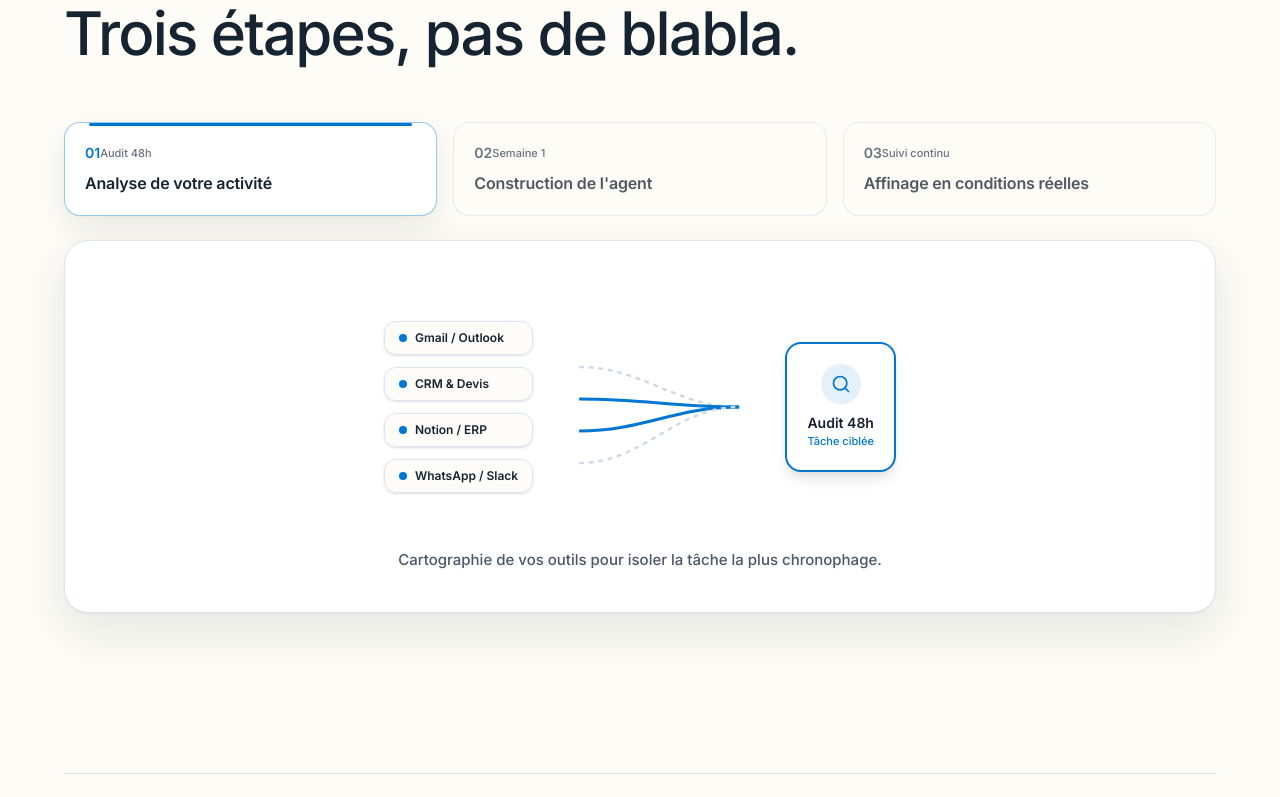
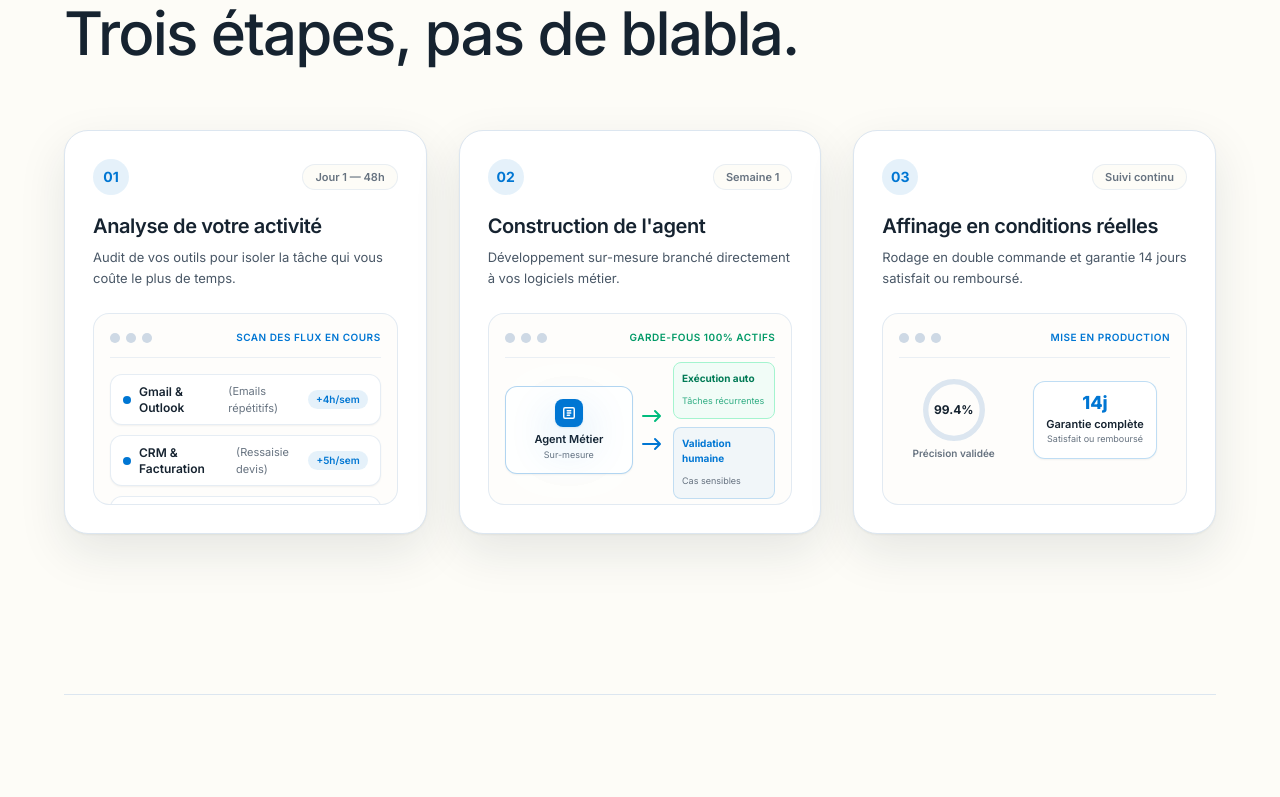
Before and after one commit to Tom78200/tomcottu-site, a Next.js app: page / in a window 1280 px wide. Shown: the part 5060-5857 px from the top of the page. Built offline with nearby package versions, Linux system fonts and the light colour scheme; no server answers.

Commit message:
feat: high-end Bento studio showcase in HowItWorks with reactive glow tracking, spring physics and macOS micro-mockups

```diff
--- a/src/components/HowItWorks.tsx
+++ b/src/components/HowItWorks.tsx
@@ -1,214 +1,275 @@
 "use client";
 
-import { useEffect, useRef, useState } from "react";
+import { useRef, useState } from "react";
 import {
-  AnimatePresence,
   motion,
   useInView,
   useReducedMotion,
 } from "motion/react";
 
-/* ── VISUEL ÉTAPE 01 : Cartographie des flux ── */
-function StepVisual1() {
+/* ── MOCKUP ANIMÉ ÉTAPE 01 : Scanner & Flux d'outils ── */
+function MockupStep1() {
   return (
-    <div className="relative flex w-full flex-col items-center justify-center py-6 sm:py-10">
-      <div className="relative flex w-full max-w-lg items-center justify-between gap-4">
-        {/* Outils sources */}
-        <div className="flex flex-col gap-3">
-          {["Gmail / Outlook", "CRM & Devis", "Notion / ERP", "WhatsApp / Slack"].map(
-            (tool, i) => (
-              <motion.div
-                key={tool}
-                initial={{ opacity: 0, x: -16 }}
-                animate={{ opacity: 1, x: 0 }}
-                transition={{ duration: 0.4, delay: i * 0.08 }}
-                className="flex items-center gap-2 rounded-xl border border-border-soft bg-background/80 px-3.5 py-2 text-xs font-semibold text-foreground shadow-sm"
-              >
-                <span className="h-2 w-2 rounded-full bg-accent" />
-                {tool}
-              </motion.div>
-            )
-          )}
+    <div className="relative h-48 w-full overflow-hidden rounded-2xl border border-border-soft/80 bg-background/50 p-4 backdrop-blur-sm">
+      {/* Header macOS épuré */}
+      <div className="flex items-center justify-between pb-3 border-b border-border-soft/60">
+        <div className="flex items-center gap-1.5">
+          <span className="h-2.5 w-2.5 rounded-full bg-border" />
+          <span className="h-2.5 w-2.5 rounded-full bg-border" />
+          <span className="h-2.5 w-2.5 rounded-full bg-border" />
         </div>
+        <span className="text-[10px] font-semibold tracking-wider text-accent uppercase">
+          Scan des flux en cours
+        </span>
+      </div>
 
-        {/* Lignes de flux animées */}
-        <div className="relative flex flex-1 items-center justify-center">
-          <svg className="w-full h-32 overflow-visible" viewBox="0 0 100 80" fill="none">
-            <path d="M0,15 C40,15 60,40 100,40" stroke="var(--border)" strokeWidth="1.5" strokeDasharray="3 3" />
-            <path d="M0,35 C40,35 60,40 100,40" stroke="var(--accent)" strokeWidth="2" />
-            <path d="M0,55 C40,55 60,40 100,40" stroke="var(--accent)" strokeWidth="2" />
-            <path d="M0,75 C40,75 60,40 100,40" stroke="var(--border)" strokeWidth="1.5" strokeDasharray="3 3" />
-          </svg>
-        </div>
-
-        {/* Nœud d'audit central */}
-        <motion.div
-          initial={{ opacity: 0, scale: 0.9 }}
-          animate={{ opacity: 1, scale: 1 }}
-          transition={{ duration: 0.4, delay: 0.25 }}
-          className="flex flex-col items-center rounded-2xl border-2 border-accent bg-white p-5 text-center shadow-lg"
-        >
-          <div className="flex h-10 w-10 items-center justify-center rounded-full bg-accent/10 text-accent">
-            <svg width="20" height="20" viewBox="0 0 24 24" fill="none" stroke="currentColor" strokeWidth="2" strokeLinecap="round" strokeLinejoin="round">
-              <circle cx="11" cy="11" r="8" />
-              <path d="m21 21-4.3-4.3" />
-            </svg>
-          </div>
-          <span className="mt-2 text-[14px] font-semibold text-foreground">Audit 48h</span>
-          <span className="text-[11px] font-medium text-accent">Tâche ciblée</span>
-        </motion.div>
+      {/* Visualisation animée */}
+      <div className="mt-4 flex flex-col gap-2.5">
+        {[
+          { name: "Gmail & Outlook", tag: "Emails répétitifs", gain: "4h/sem" },
+          { name: "CRM & Facturation", tag: "Ressaisie devis", gain: "5h/sem" },
+          { name: "Notion & Slack", tag: "Tri & synthèses", gain: "3h/sem" },
+        ].map((item, i) => (
+          <motion.div
+            key={item.name}
+            initial={{ opacity: 0, x: -10 }}
+            animate={{ opacity: 1, x: 0 }}
+            transition={{ duration: 0.5, delay: i * 0.15 }}
+            className="group flex items-center justify-between rounded-xl border border-border-soft/70 bg-white px-3 py-2 shadow-xs transition-colors hover:border-accent/30"
+          >
+            <div className="flex items-center gap-2">
+              <span className="relative flex h-2 w-2">
+                <span className="absolute inline-flex h-full w-full animate-ping rounded-full bg-accent/40 opacity-75" />
+                <span className="relative inline-flex h-2 w-2 rounded-full bg-accent" />
+              </span>
+              <span className="text-xs font-semibold text-foreground">{item.name}</span>
+              <span className="hidden sm:inline text-[11px] text-muted-soft">({item.tag})</span>
+            </div>
+            <span className="rounded-full bg-accent/10 px-2 py-0.5 text-[10px] font-semibold text-accent">
+              +{item.gain}
+            </span>
+          </motion.div>
+        ))}
       </div>
     </div>
   );
 }
 
-/* ── VISUEL ÉTAPE 02 : L'Agent & Les Garde-fous ── */
-function StepVisual2() {
+/* ── MOCKUP ANIMÉ ÉTAPE 02 : Architecture & Garde-fous ── */
+function MockupStep2() {
   return (
-    <div className="relative flex w-full flex-col items-center justify-center py-6 sm:py-10">
-      <div className="relative flex w-full max-w-lg items-center justify-between gap-4">
-        {/* Entrée */}
-        <motion.div
-          initial={{ opacity: 0, scale: 0.9 }}
-          animate={{ opacity: 1, scale: 1 }}
-          className="flex flex-col items-center rounded-2xl border border-border-soft bg-background/80 p-4 text-center"
-        >
-          <span className="text-[11px] font-semibold uppercase tracking-wider text-muted-soft">Entrée</span>
-          <span className="mt-1 text-[13px] font-semibold text-foreground">Demande client</span>
-        </motion.div>
+    <div className="relative h-48 w-full overflow-hidden rounded-2xl border border-border-soft/80 bg-background/50 p-4 backdrop-blur-sm">
+      {/* Header macOS */}
+      <div className="flex items-center justify-between pb-3 border-b border-border-soft/60">
+        <div className="flex items-center gap-1.5">
+          <span className="h-2.5 w-2.5 rounded-full bg-border" />
+          <span className="h-2.5 w-2.5 rounded-full bg-border" />
+          <span className="h-2.5 w-2.5 rounded-full bg-border" />
+        </div>
+        <span className="text-[10px] font-semibold tracking-wider text-emerald-600 uppercase">
+          Garde-fous 100% actifs
+        </span>
+      </div>
 
-        {/* Bloc central Agent */}
-        <motion.div
-          initial={{ opacity: 0, y: 10 }}
-          animate={{ opacity: 1, y: 0 }}
-          transition={{ duration: 0.4, delay: 0.15 }}
-          className="flex flex-col items-center rounded-2xl border-2 border-accent bg-white p-5 shadow-lg"
-        >
-          <div className="flex h-10 w-10 items-center justify-center rounded-full bg-accent text-accent-foreground shadow-accent">
-            <svg width="20" height="20" viewBox="0 0 24 24" fill="none" stroke="currentColor" strokeWidth="2" strokeLinecap="round" strokeLinejoin="round">
+      {/* Schéma de flux sécurisé */}
+      <div className="mt-4 flex h-28 items-center justify-between gap-2">
+        {/* Nœud Central Agent */}
+        <div className="relative flex flex-1 flex-col items-center justify-center rounded-xl border border-accent/30 bg-white p-3 shadow-xs">
+          <div className="relative flex h-7 w-7 items-center justify-center rounded-lg bg-accent text-accent-foreground shadow-accent">
+            <svg width="14" height="14" viewBox="0 0 24 24" fill="none" stroke="currentColor" strokeWidth="2.5" strokeLinecap="round" strokeLinejoin="round">
               <rect width="18" height="18" x="3" y="3" rx="2" />
               <path d="M9 8h6M9 12h6M9 16h4" />
             </svg>
           </div>
-          <span className="mt-2 text-[14px] font-semibold text-foreground">Agent sur-mesure</span>
-          <span className="text-[11px] font-medium text-muted-soft">Règles métier codées</span>
-        </motion.div>
+          <span className="mt-1 text-[11px] font-semibold text-foreground">Agent Métier</span>
+          <span className="text-[9px] text-muted-soft">Sur-mesure</span>
+        </div>
 
-        {/* 2 Sorties sécurisées */}
-        <div className="flex flex-col gap-3">
-          <motion.div
-            initial={{ opacity: 0, x: 16 }}
-            animate={{ opacity: 1, x: 0 }}
-            transition={{ duration: 0.4, delay: 0.2 }}
-            className="flex items-center gap-2 rounded-xl border border-accent/30 bg-accent/5 px-3.5 py-2 text-xs font-semibold text-accent"
-          >
-            <span className="h-2 w-2 rounded-full bg-emerald-500" />
-            Action autonome (90%)
-          </motion.div>
-          <motion.div
-            initial={{ opacity: 0, x: 16 }}
-            animate={{ opacity: 1, x: 0 }}
-            transition={{ duration: 0.4, delay: 0.3 }}
-            className="flex items-center gap-2 rounded-xl border border-border-soft bg-background/80 px-3.5 py-2 text-xs font-semibold text-foreground"
-          >
-            <span className="h-2 w-2 rounded-full bg-amber-500" />
-            Validation humaine (10%)
-          </motion.div>
+        {/* Flèches */}
+        <div className="flex flex-col gap-3 py-1">
+          <svg width="24" height="16" viewBox="0 0 24 16" fill="none" className="text-emerald-500">
+            <path d="M2 8h16M14 3l5 5-5 5" stroke="currentColor" strokeWidth="2" strokeLinecap="round" strokeLinejoin="round" />
+          </svg>
+          <svg width="24" height="16" viewBox="0 0 24 16" fill="none" className="text-accent">
+            <path d="M2 8h16M14 3l5 5-5 5" stroke="currentColor" strokeWidth="2" strokeLinecap="round" strokeLinejoin="round" />
+          </svg>
+        </div>
+
+        {/* 2 Règles */}
+        <div className="flex flex-1 flex-col gap-2">
+          <div className="rounded-lg border border-emerald-200 bg-emerald-50/70 p-2 text-left">
+            <span className="text-[10px] font-bold text-emerald-700 block">Exécution auto</span>
+            <span className="text-[9px] text-emerald-600/80">Tâches récurrentes</span>
+          </div>
+          <div className="rounded-lg border border-accent/20 bg-accent/5 p-2 text-left">
+            <span className="text-[10px] font-bold text-accent block">Validation humaine</span>
+            <span className="text-[9px] text-muted-soft">Cas sensibles</span>
+          </div>
         </div>
       </div>
     </div>
   );
 }
 
-/* ── VISUEL ÉTAPE 03 : Rodage & Garantie ── */
-function StepVisual3() {
+/* ── MOCKUP ANIMÉ ÉTAPE 03 : Rodage & Certification ── */
+function MockupStep3() {
   return (
-    <div className="relative flex w-full flex-col items-center justify-center py-6 sm:py-10">
-      <div className="relative flex w-full max-w-lg items-center justify-around gap-4">
-        {/* Test en direct */}
-        <motion.div
-          initial={{ opacity: 0, scale: 0.9 }}
-          animate={{ opacity: 1, scale: 1 }}
-          className="flex flex-col items-center rounded-2xl border border-border-soft bg-background/80 p-4 text-center"
-        >
-          <span className="text-[11px] font-semibold uppercase tracking-wider text-muted-soft">Rodage</span>
-          <span className="mt-1 text-[14px] font-semibold text-foreground">Double commande</span>
-          <span className="mt-1 text-[11px] text-accent font-medium">Cas réels</span>
-        </motion.div>
+    <div className="relative h-48 w-full overflow-hidden rounded-2xl border border-border-soft/80 bg-background/50 p-4 backdrop-blur-sm">
+      {/* Header macOS */}
+      <div className="flex items-center justify-between pb-3 border-b border-border-soft/60">
+        <div className="flex items-center gap-1.5">
+          <span className="h-2.5 w-2.5 rounded-full bg-border" />
+          <span className="h-2.5 w-2.5 rounded-full bg-border" />
+          <span className="h-2.5 w-2.5 rounded-full bg-border" />
+        </div>
+        <span className="text-[10px] font-semibold tracking-wider text-accent uppercase">
+          Mise en production
+        </span>
+      </div>
 
-        {/* Jauge Précision */}
-        <motion.div
-          initial={{ opacity: 0, y: 10 }}
-          animate={{ opacity: 1, y: 0 }}
-          transition={{ duration: 0.4, delay: 0.15 }}
-          className="flex flex-col items-center rounded-2xl border-2 border-accent bg-white p-5 shadow-lg"
-        >
-          <span className="text-[28px] font-bold text-accent leading-none">100%</span>
-          <span className="mt-1 text-[13px] font-semibold text-foreground">Précision validée</span>
-          <span className="text-[11px] text-muted-soft">Sur vos données</span>
-        </motion.div>
+      {/* Jauge de précision & Garantie */}
+      <div className="mt-4 flex items-center justify-around gap-3 pt-1">
+        {/* Anneau Circulaire */}
+        <div className="flex flex-col items-center">
+          <div className="relative flex h-16 w-16 items-center justify-center">
+            <svg className="h-16 w-16 -rotate-90" viewBox="0 0 36 36">
+              <path
+                d="M18 2.0845 a 15.9155 15.9155 0 0 1 0 31.831 a 15.9155 15.9155 0 0 1 0 -31.831"
+                fill="none"
+                stroke="var(--border-soft)"
+                strokeWidth="3"
+              />
+              <motion.path
+                d="M18 2.0845 a 15.9155 15.9155 0 0 1 0 31.831 a 15.9155 15.9155 0 0 1 0 -31.831"
+                fill="none"
+                stroke="var(--color-accent)"
+                strokeWidth="3.2"
+                strokeDasharray="100, 100"
+                strokeDashoffset="1"
+                strokeLinecap="round"
+                initial={{ strokeDashoffset: 100 }}
+                animate={{ strokeDashoffset: 1 }}
+                transition={{ duration: 1.4, ease: "easeOut" }}
+              />
+            </svg>
+            <span className="absolute text-xs font-bold text-foreground">99.4%</span>
+          </div>
+          <span className="mt-1 text-[10px] font-semibold text-muted-soft">Précision validée</span>
+        </div>
 
-        {/* Garantie */}
-        <motion.div
-          initial={{ opacity: 0, scale: 0.9 }}
-          animate={{ opacity: 1, scale: 1 }}
-          transition={{ duration: 0.4, delay: 0.25 }}
-          className="flex flex-col items-center rounded-2xl border border-accent/20 bg-accent/5 p-4 text-center"
-        >
-          <span className="text-[11px] font-semibold uppercase tracking-wider text-accent">Garantie</span>
-          <span className="mt-1 text-[14px] font-semibold text-foreground">14 jours</span>
-          <span className="mt-1 text-[11px] text-muted-soft">Satisfait ou remboursé</span>
-        </motion.div>
+        {/* Badge Garantie */}
+        <div className="flex flex-col items-center rounded-xl border border-accent/25 bg-white p-3 shadow-xs">
+          <span className="text-[18px] font-extrabold text-accent leading-none">14j</span>
+          <span className="mt-1 text-[11px] font-semibold text-foreground text-center">Garantie complète</span>
+          <span className="text-[9px] text-muted-soft">Satisfait ou remboursé</span>
+        </div>
       </div>
     </div>
   );
 }
 
-const stages = [
+const steps = [
   {
     step: "01",
-    tag: "Audit 48h",
+    tag: "Jour 1 — 48h",
     title: "Analyse de votre activité",
-    summary: "Cartographie de vos outils pour isoler la tâche la plus chronophage.",
-    visual: <StepVisual1 />,
+    summary: "Audit de vos outils pour isoler la tâche qui vous coûte le plus de temps.",
+    mockup: <MockupStep1 />,
   },
   {
     step: "02",
     tag: "Semaine 1",
     title: "Construction de l'agent",
-    summary: "Développement sur-mesure avec règles métier et garde-fous stricts.",
-    visual: <StepVisual2 />,
+    summary: "Développement sur-mesure branché directement à vos logiciels métier.",
+    mockup: <MockupStep2 />,
   },
   {
     step: "03",
     tag: "Suivi continu",
     title: "Affinage en conditions réelles",
-    summary: "Tests en double commande et garantie 14 jours satisfait ou remboursé.",
-    visual: <StepVisual3 />,
+    summary: "Rodage en double commande et garantie 14 jours satisfait ou remboursé.",
+    mockup: <MockupStep3 />,
   },
 ];
+
+/* ── CARTE AVEC MICRO-INTERACTIONS 3D & GLOW ── */
+function StepCard({
+  item,
+  index,
+  reduce,
+}: {
+  item: (typeof steps)[number];
+  index: number;
+  reduce: boolean | null;
+}) {
+  const [mousePos, setMousePos] = useState({ x: 0, y: 0 });
+  const [isHovered, setIsHovered] = useState(false);
+
+  const handleMouseMove = (e: React.MouseEvent<HTMLDivElement>) => {
+    const rect = e.currentTarget.getBoundingClientRect();
+    setMousePos({
+      x: e.clientX - rect.left,
+      y: e.clientY - rect.top,
+    });
+  };
+
+  return (
+    <motion.div
+      initial={reduce ? false : { opacity: 0, y: 24 }}
+      whileInView={{ opacity: 1, y: 0 }}
+      viewport={{ once: true, amount: 0.2 }}
+      transition={{
+        type: "spring",
+        stiffness: 220,
+        damping: 24,
+        delay: reduce ? 0 : index * 0.12,
+      }}
+      onMouseMove={handleMouseMove}
+      onMouseEnter={() => setIsHovered(true)}
+      onMouseLeave={() => setIsHovered(false)}
+      className="group relative flex flex-col justify-between overflow-hidden rounded-3xl border border-border-soft bg-white p-6 sm:p-7 shadow-card transition-all duration-300 hover:border-accent/40 hover:shadow-xl"
+    >
+      {/* Lueur subtile qui suit la souris */}
+      <div
+        className="pointer-events-none absolute -inset-px opacity-0 transition-opacity duration-300 group-hover:opacity-100"
+        style={{
+          background: `radial-gradient(400px circle at ${mousePos.x}px ${mousePos.y}px, var(--color-accent-soft), transparent 80%)`,
+        }}
+      />
+
+      {/* Contenu supérieur : Numéro & En-tête */}
+      <div className="relative z-10">
+        <div className="flex items-center justify-between">
+          <span
+            className="flex h-9 w-9 items-center justify-center rounded-full bg-accent/10 text-sm font-bold text-accent"
+            style={{ fontFamily: "var(--font-heading)" }}
+          >
+            {item.step}
+          </span>
+          <span className="rounded-full bg-background px-3 py-1 text-[11px] font-semibold text-muted-soft border border-border-soft/60">
+            {item.tag}
+          </span>
+        </div>
+
+        <h3 className="mt-4 text-[20px] font-semibold tracking-[-0.02em] text-foreground">
+          {item.title}
+        </h3>
+        <p className="mt-1.5 text-[13px] text-muted leading-relaxed" style={{ textWrap: "pretty" }}>
+          {item.summary}
+        </p>
+      </div>
+
+      {/* Mockup interactif en bas de carte */}
+      <div className="relative z-10 mt-6">
+        {item.mockup}
+      </div>
+    </motion.div>
+  );
+}
 
 export function HowItWorks() {
   const reduce = useReducedMotion();
   const sectionRef = useRef<HTMLDivElement>(null);
-  const inView = useInView(sectionRef, { once: true, amount: 0.25 });
-  const [activeStep, setActiveStep] = useState(0);
-  const [isManual, setIsManual] = useState(false);
-
-  useEffect(() => {
-    if (!inView || reduce || isManual) return;
-    const interval = setInterval(() => {
-      setActiveStep((prev) => (prev + 1) % stages.length);
-    }, 9000);
-    return () => clearInterval(interval);
-  }, [inView, reduce, isManual]);
-
-  const handleStepClick = (idx: number) => {
-    setActiveStep(idx);
-    setIsManual(true);
-  };
-
-  const current = stages[activeStep];
 
   return (
     <section
@@ -217,8 +278,8 @@ export function HowItWorks() {
       aria-labelledby="methode-heading"
       className="w-full px-5 pb-32 sm:px-10 md:pb-40 lg:px-16"
     >
-      {/* ── En-tête de section sobre ── */}
-      <div className="mb-10 border-t border-border-soft pt-16 md:mb-14 md:pt-24">
+      {/* ── En-tête de section sobre & affirmé ── */}
+      <div className="mb-12 border-t border-border-soft pt-16 md:mb-16 md:pt-24">
         <div
           className="mb-3 text-base font-semibold text-foreground md:text-lg"
           style={{ fontFamily: "var(--font-heading)" }}
@@ -239,77 +300,16 @@ export function HowItWorks() {
         </h2>
       </div>
 
-      <div className="space-y-6">
-        {/* ── 3 Boutons / Onglets épurés ── */}
-        <div className="grid grid-cols-1 gap-3 sm:grid-cols-3 sm:gap-4">
-          {stages.map((stage, idx) => {
-            const isActive = activeStep === idx;
-            return (
-              <button
-                key={stage.step}
-                type="button"
-                onClick={() => handleStepClick(idx)}
-                className={`group relative flex flex-col rounded-2xl p-5 text-left transition-all duration-300 border ${
-                  isActive
-                    ? "border-accent/40 bg-white shadow-soft"
-                    : "border-border-soft/70 bg-background/50 hover:bg-white/60 hover:border-border"
-                }`}
-              >
-                {isActive && (
-                  <motion.div
-                    layoutId="active-step-bar"
-                    className="absolute top-0 inset-x-6 h-[2.5px] rounded-full bg-accent"
-                    transition={{ duration: 0.35, ease: [0.16, 1, 0.3, 1] }}
-                  />
-                )}
-
-                <div className="flex items-center justify-between">
-                  <span
-                    className={`text-sm font-semibold transition-colors duration-200 ${
-                      isActive ? "text-accent" : "text-muted-soft"
-                    }`}
-                    style={{ fontFamily: "var(--font-heading)" }}
-                  >
-                    {stage.step}
-                  </span>
-                  <span className="text-[11px] font-medium text-muted-soft">
-                    {stage.tag}
-                  </span>
-                </div>
-
-                <h3
-                  className={`mt-2 text-[16px] font-semibold tracking-[-0.01em] transition-colors duration-200 ${
-                    isActive ? "text-foreground" : "text-foreground/75"
-                  }`}
-                >
-                  {stage.title}
-                </h3>
-              </button>
-            );
-          })}
-        </div>
-
-        {/* ── Scène Visuelle Illustrée ── */}
-        <div className="relative min-h-[300px] overflow-hidden rounded-3xl border border-border-soft bg-white p-6 sm:p-10 shadow-card flex flex-col justify-between">
-          <AnimatePresence mode="wait">
-            <motion.div
-              key={current.step}
-              initial={reduce ? false : { opacity: 0, scale: 0.97 }}
-              animate={{ opacity: 1, scale: 1 }}
-              exit={reduce ? undefined : { opacity: 0, scale: 0.97 }}
-              transition={{ duration: 0.3, ease: [0.16, 1, 0.3, 1] }}
-              className="flex flex-col items-center w-full"
-            >
-              {/* Le schéma interactif */}
-              {current.visual}
-
-              {/* 1 seule phrase de synthèse en bas */}
-              <p className="mt-4 text-center text-[15px] font-medium text-muted max-w-lg">
-                {current.summary}
-              </p>
-            </motion.div>
-          </AnimatePresence>
-        </div>
+      {/* ── 3 Cartes Bento Interactives (Style Linear / Stripe) ── */}
+      <div className="grid grid-cols-1 gap-6 md:grid-cols-3 lg:gap-8">
+        {steps.map((item, index) => (
+          <StepCard
+            key={item.step}
+            item={item}
+            index={index}
+            reduce={reduce}
+          />
+        ))}
       </div>
     </section>
   );
```
